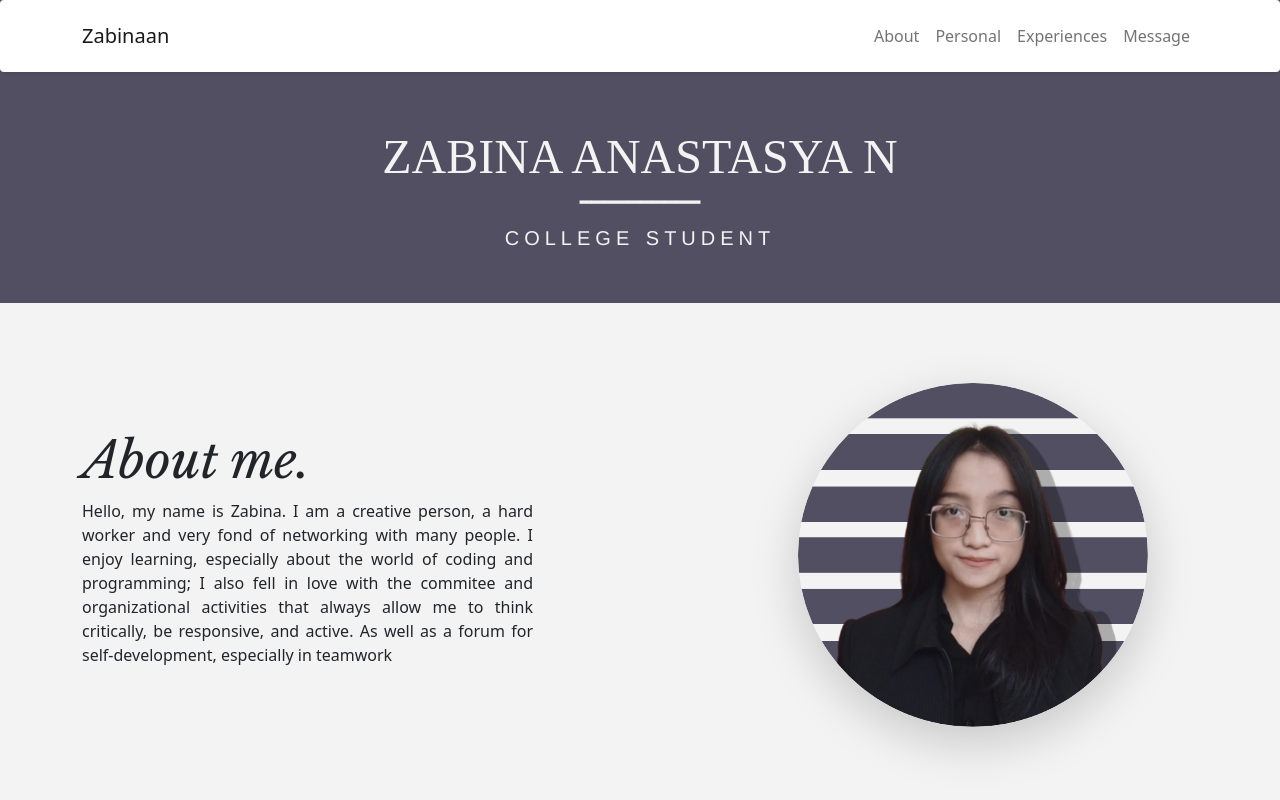
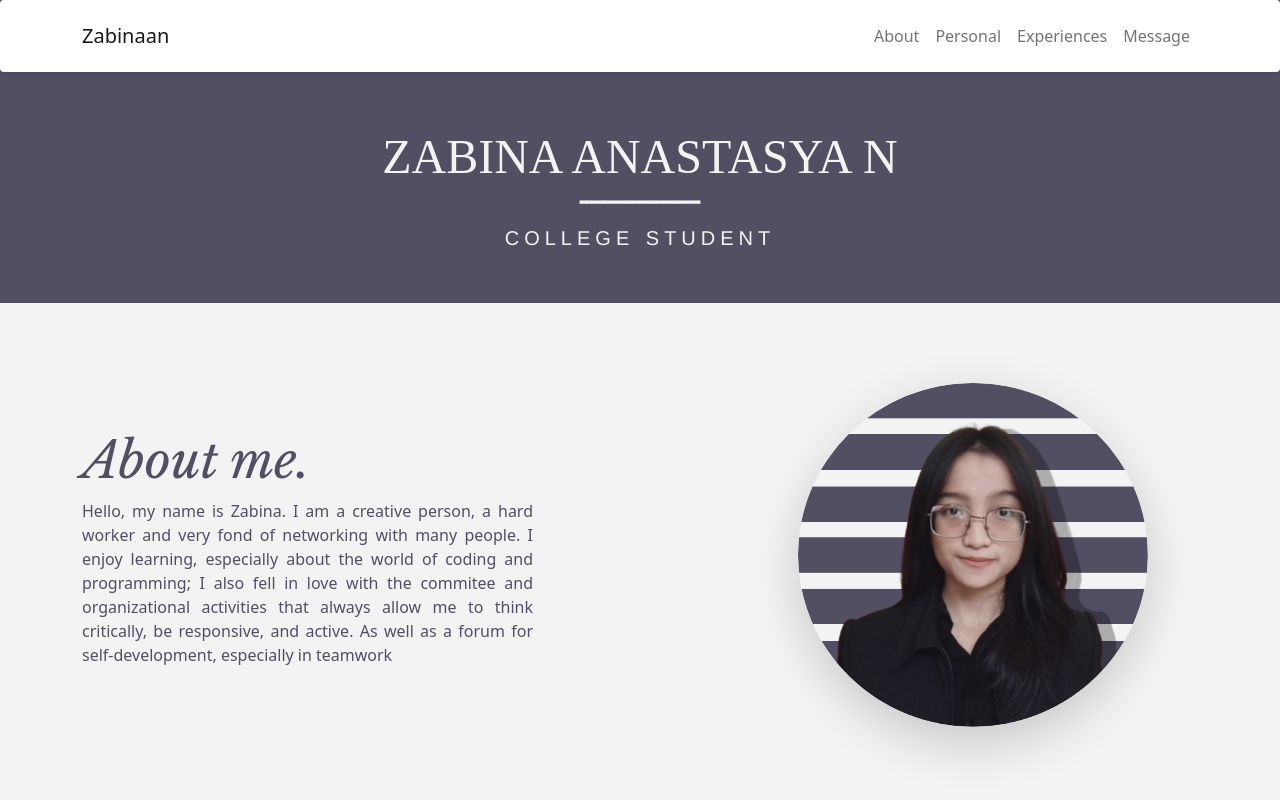
Before and after one commit to zzabinaan/zabinaan.github.io, a plain HTML site: page index.html in a window 1280 px wide. Shown: the top 800 px of the page. Drawn offline with nearby package versions, Linux system fonts and the light colour scheme.

Commit message:
commit 2

```diff
--- a/index.html
+++ b/index.html
@@ -10,7 +10,7 @@
     <link href="https://cdn.jsdelivr.net/npm/bootstrap@5.1.3/dist/css/bootstrap.min.css" rel="stylesheet" integrity="sha384-1BmE4kWBq78iYhFldvKuhfTAU6auU8tT94WrHftjDbrCEXSU1oBoqyl2QvZ6jIW3" crossorigin="anonymous" />
     <link href="https://fonts.googleapis.com/css2?family=Libre+Baskerville:ital@1&family=Lobster&display=swap" rel="stylesheet" />
     <!-- MY CSS -->
-    <link rel="stylesheet" href="style.Css" />
+    <link rel="stylesheet" href="style.css" />
 
     <title>zabinaan</title>
   </head>
@@ -51,8 +51,8 @@
     <!-- END OF HERO SECTION -->
 
     <!-- ABOUT -->
-    <section id="about"  style="background-color: #f3f3f3;">
-      <div class="container pb-5">
+    <section id="about"   >
+      <div class="container pb-5" ">
         <div class="row justify-content-between mt-5">
           <div class="col-md-5 mt-5">
             <h3 style="font-size: 50px; font-family: 'Libre Baskerville', serif">About me.</h3>
--- a/style.css
+++ b/style.css
@@ -17,6 +17,8 @@ h4 {
 }
 #about {
   padding: 2rem 1rem;
+  background-color: #f3f3f3;
+  color: #524f62;
 }
 
 #personal2 {
```
